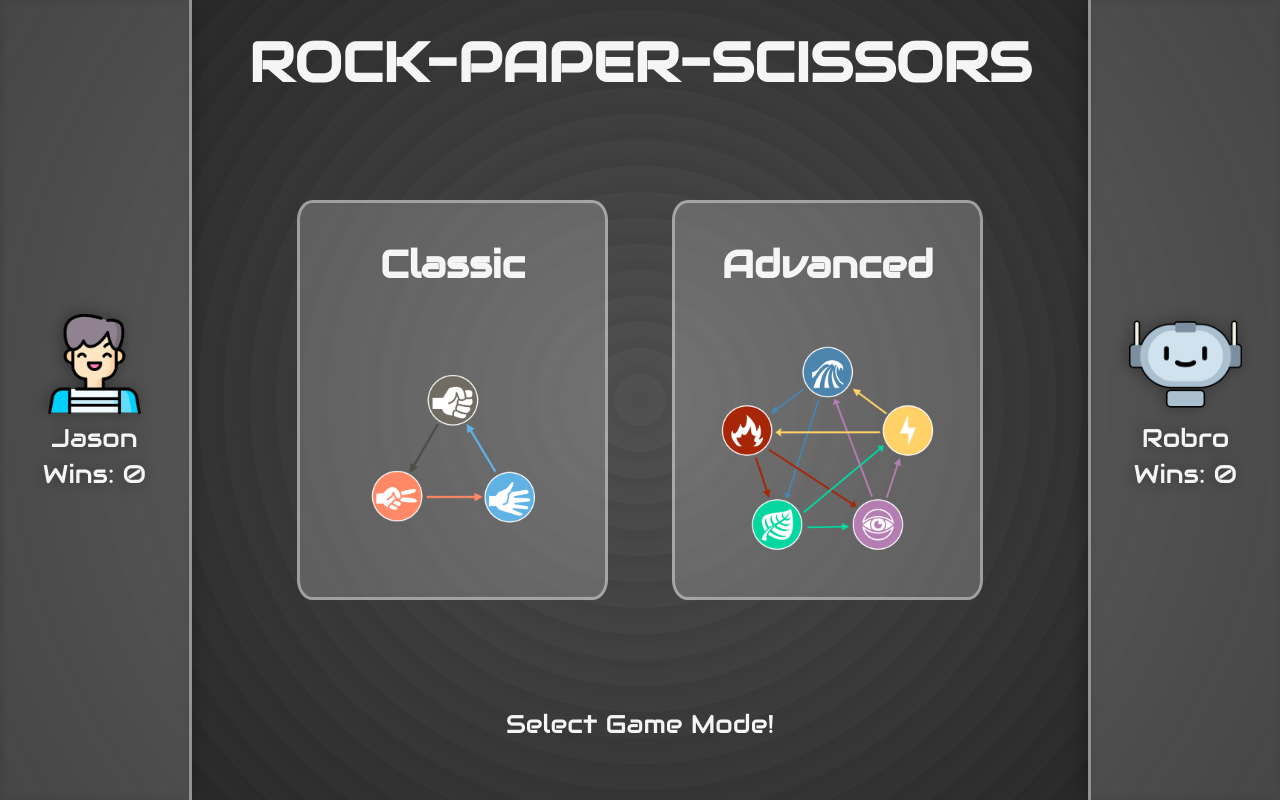
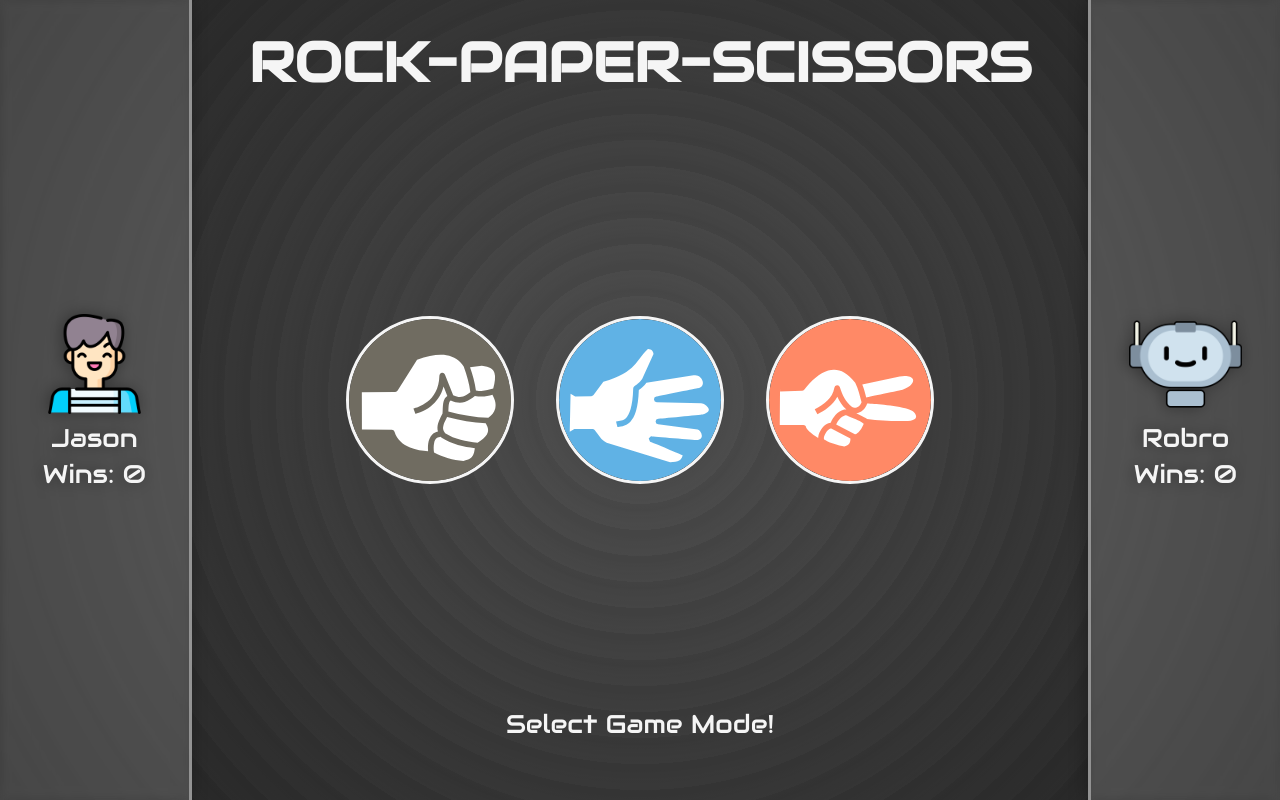
Before and after one commit to kirch1/rock-paper-scissors, a plain HTML site: page index.html in a window 1280 px wide. Both pictures are taken after a click on the element "Classic". Drawn offline with Linux system fonts and the light colour scheme.

Commit message:
feat: Add ability to select a game and display the fighters

```diff
--- a/index.html
+++ b/index.html
@@ -16,7 +16,7 @@
     </aside>
     <main>
         <h1>ROCK-PAPER-SCISSORS</h1>
-        <section class="game-selection-section">
+        <section id="selection-section" class="game-selection-section">
             <div id="classic-selection" class="game-selector frosted">
                 <h3>Classic</h3>
                 <img src="./assets/rules/classic.png">
@@ -26,10 +26,8 @@
                 <img src="./assets/rules/advanced.png">
             </div>
         </section>
-        <section id="fighters-grid" class="fighters-area hidden">
-            <img class="fighter fighter1" src="./assets/fighters/classic/rock.svg" alt="Rock fighter" />
-            <img class="fighter fighter2" src="./assets/fighters/classic/paper.svg" alt="Paper fighter" />
-            <img class="fighter fighter3" src="./assets/fighters/classic/scissors.svg" alt="Scissor fighter" />
+        <section id="fighters-selection" class="fighters-area hidden">
+            <!-- fighters placeholder -->
         </section>
         <p>Select Game Mode!</p>
     </main>
--- a/src/data.js
+++ b/src/data.js
@@ -8,13 +8,13 @@ var fightersData = {
         },
         {
             id: "Paper",
-            img: "assets/fighters/classic/rock.svg",
+            img: "assets/fighters/classic/paper.svg",
             color: '#60B2E5',
             beats:["Rock"]
         },
         {
             id: "Scissors",
-            img: "assets/fighters/classic/rock.svg",
+            img: "assets/fighters/classic/scissors.svg",
             color: '#FF8966',
             beats:["Paper"]
         }
@@ -22,31 +22,31 @@ var fightersData = {
     advanced: [
         {
             id: "Water",
-            img: "assets/fighters/classic/rock.svg",
+            img: "assets/fighters/advanced/water.svg",
             color: '#706C61',
             beats:["Fire", "Plant"]
         },
         {
             id: "Fire",
-            img: "assets/fighters/classic/rock.svg",
+            img: "assets/fighters/advanced/fire.svg",
             color: '#706C61',
             beats:["Plant", "Psychic"]
         },
         {
             id: "Plant",
-            img: "assets/fighters/classic/rock.svg",
+            img: "assets/fighters/advanced/plant.svg",
             color: '#706C61',
             beats:["Psychic", "Electric"]
         },
         {
             id: "Psychic",
-            img: "assets/fighters/classic/rock.svg",
+            img: "assets/fighters/advanced/psychic.svg",
             color: '#706C61',
             beats:["Electric", "Water"]
         },
         {
             id: "Electric",
-            img: "assets/fighters/classic/rock.svg",
+            img: "assets/fighters/advanced/electric.svg",
             color: '#706C61',
             beats:["Water", "Fire"]
         }
--- a/src/game.js
+++ b/src/game.js
@@ -18,8 +18,6 @@ class Game {
         var fighter1 = this.gameData.player1Fighter;
         var fighter2 = this.gameData.player2Fighter;
 
-        console.log(fighter1.beats)
-
         if(fighter1.id === fighter2.id) {
             return 'DRAW!'
         }
@@ -27,8 +25,11 @@ class Game {
             this.player1.wins++;
             return `${this.player1.name} WINS!`;
         }
-        this.player2.wins++;
-        return `${this.player2.name} WINS!`;
+        if(fighter2.beats.includes(fighter1.id)){
+            this.player2.wins++;
+            return `${this.player2.name} WINS!`;
+        }
+        return 'GAME ERROR';
     }
 
     resetGame() {
--- a/src/main.js
+++ b/src/main.js
@@ -8,11 +8,23 @@ var player1Score = document.getElementById('player-one-score');
 var player2Section = document.getElementById('player-two-section');
 var player2Name = document.getElementById('player-two-name');
 var player2Score = document.getElementById('player-two-score');
-
-
+var gameSelectorSection = document.getElementById('selection-section');
+var classicSelector = document.getElementById('classic-selection');
+var advancedSelector = document.getElementById('advanced-selection');
+var fightersSection = document.getElementById('fighters-selection')
 
 window.addEventListener('load', function() {
     displayPlayerData();
+});
+
+classicSelector.addEventListener('click', function() {
+    game = new Game(player1, player2, 'classic');
+    displayFightersSection();
+});
+
+advancedSelector.addEventListener('click', function() {
+    game = new Game(player1, player2, 'advanced');
+    displayFightersSection();
 });
 
 function displayPlayerData() {
@@ -21,3 +33,25 @@ function displayPlayerData() {
     player2Name.innerText = player2.name;
     player2Score.innerText = player2.wins;
 }
+
+function displayFightersSection() {
+    hide(gameSelectorSection);
+    addFighters();
+    show(fightersSection);
+}
+
+function addFighters() {
+    var fighters = fightersData[game.gameMode];
+    fightersSection.innerHTML = '';
+    for(var i = 0; i < fighters.length; i++) {
+        fightersSection.innerHTML += `<img class="fighter" src="${fighters[i].img}" alt="${fighters[i].id} fighter" />`
+    }
+}
+
+function show(element) {
+    element.classList.remove('hidden');
+}
+
+function hide(element) {
+    element.classList.add('hidden');
+}
--- a/styles.css
+++ b/styles.css
@@ -67,6 +67,7 @@ main {
     display: flex;
     flex-direction: column;
     justify-content: space-between;
+    align-items: center;
     padding: 3.5vh;
 }
 
@@ -88,17 +89,17 @@ main p {
 
 .game-selection-section {
     display: flex;
-    gap: 8vmin;
+    gap: 11vmin;
     height: 50vh;
-    margin-right: 6vw;
-    margin-left: 6vw;
+    margin-right: 7vw;
+    margin-left: 7vw;
 }
 
 .game-selector {
     flex: 1 1 0px;
     border-style: solid;
     border-color: rgba(255, 255, 255, .4);
-    border-radius: 5%;
+    border-radius: 2vw;
     transition: box-shadow .3s, scale .3s;
     cursor: pointer;
     display: flex;
@@ -114,8 +115,8 @@ main p {
 }
 
 .game-selector img {
-    max-width: 80%;
-    max-height: 80%
+    max-width: 90%;
+    max-height: 90%
 }
 
 .game-selector > h3 {
@@ -125,50 +126,26 @@ main p {
 }
 
 .fighters-area {
-    display: grid;
-    grid-gap: 2.8vw;
-    grid-template-rows: repeat(3, 1fr);
-    grid-template-columns: repeat(3, 1fr);
+    display: flex;
     align-items: center;
     justify-content: center;
-    width: 34vw;
+    gap: 5%;
+    width: 100%;
     height: 34vw;
 }
 
 .fighter{
-    width: 100%;
-    height: 100%;
-    filter: drop-shadow(0px 0px 12px rgba(0,0,0,.8));
+    width: 20%;
     cursor: pointer;
-}
-
-.fighter1 {
-    grid-row: 2/3;
-    grid-column: 1/2;
-}
-
-.fighter2 {
-    grid-row: 2/3;
-    grid-column: 2/3;
-}
-
-.fighter3 {
-    grid-row: 2/3;
-    grid-column: 3/4;
-}
-
-.fighter4 {
-    grid-row: 1/2;
-    grid-column: 2/3;
-}
-
-.fighter5 {
-    grid-row: 3/4;
-    grid-column: 2/3;
+    transition: filter .3s, scale .3s;
+    border-style: solid;
+    border-color: whitesmoke;
+    border-radius: 50%;
 }
 
 .fighter:hover {
     scale: 1.2;
+    filter: drop-shadow(0px 0px 12px rgba(0,0,0,.8));
 }
 
 .hidden {
```
